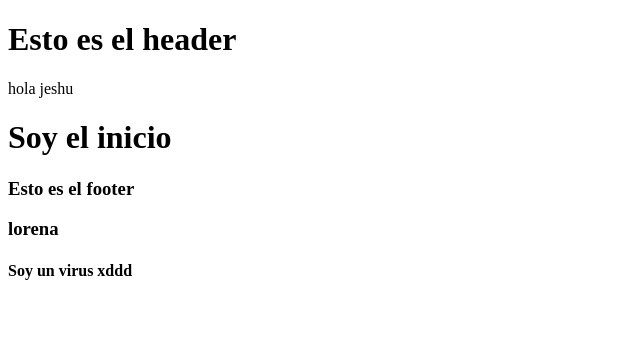
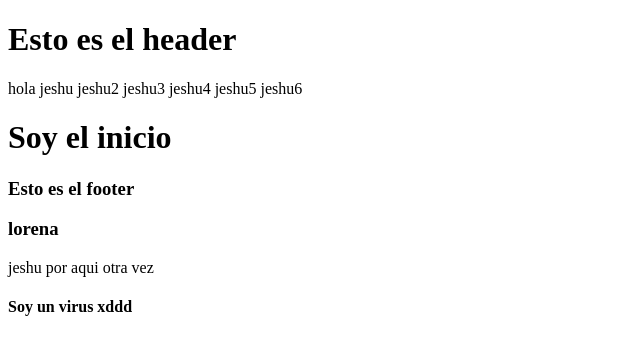
Before and after one commit to VigilioYonatan/Jealyng, a PHP site: page / in a window 1280 px wide. Shown: the top 355 px of the page, without its empty margins (0-640 px from the left). Run offline with PHP 8.4, Linux system fonts and the light colour scheme.

Commit message:
cambios en header y footer

```diff
--- a/views/web/includes/footer.php
+++ b/views/web/includes/footer.php
@@ -1,3 +1,4 @@
 <h3>Esto es el footer</h3>
 <h3>lorena</h3>
+<span>jeshu por aqui otra vez</span>
 <h4>Soy un virus xddd</h4>
--- a/views/web/includes/header.php
+++ b/views/web/includes/header.php
@@ -1,3 +1,8 @@
 <h1>Esto es el header</h1>
 <span>hola</span>
 <span>jeshu </span>
+<span>jeshu2 </span>
+<span>jeshu3 </span>
+<span>jeshu4</span>
+<span>jeshu5</span>
+<span>jeshu6 </span>
```
